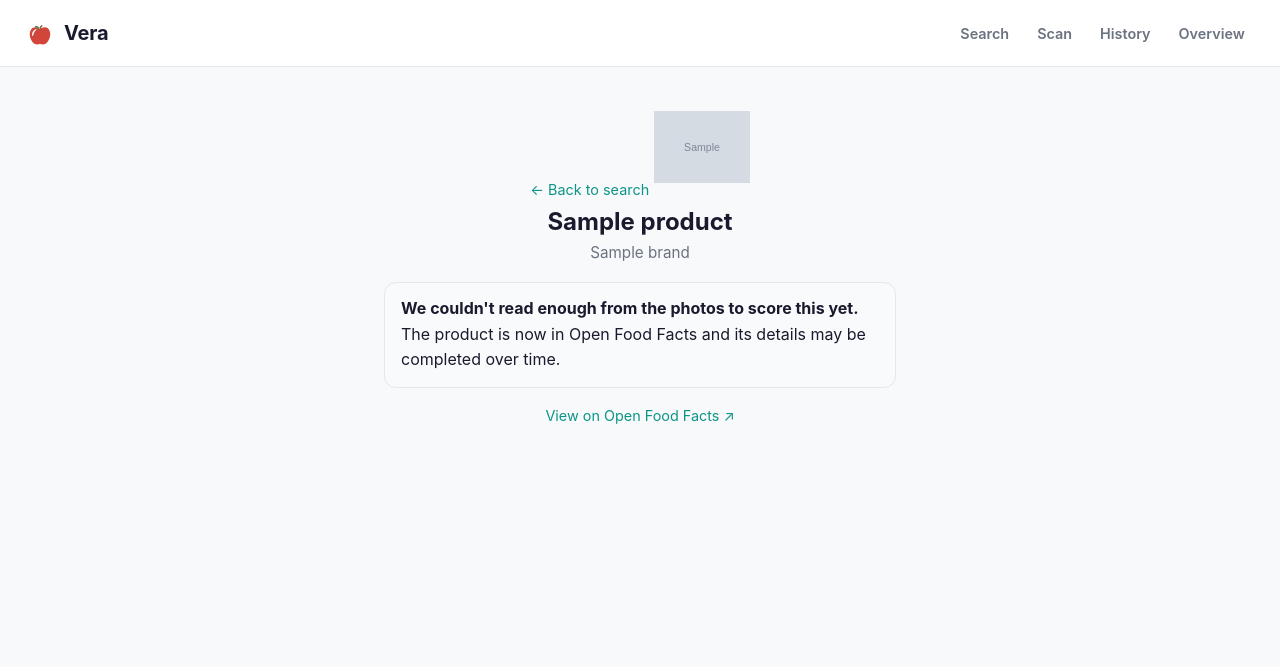
After one commit to Churmann/Vera, a FastAPI app: template templates/product_pending.html in a window 1280 px wide. The commit adds this page. Shown: the top 667 px of the page. Run offline with FastAPI, Linux system fonts and the light colour scheme; the template is opened without the code that fills it: most values are stand-ins (such as "Sample title", 1, 10 or a date in 2020); grey boxes marked "Sample" are stand-in pictures.

Commit message:
feat: honest pending/partial state on product page after photo upload

```diff
--- a/app/main.py
+++ b/app/main.py
@@ -55,6 +55,13 @@ async def _refetch_after_write(off_client, barcode, *, base_backoff, max_retries
             return None
         await asyncio.sleep(sleep)
     return None
+
+
+def _is_awaiting_extraction(product) -> bool:
+    """True when Robotoff hasn't extracted enough to produce a meaningful score:
+    no Nutri-Score AND no nutriments. (When True, nutriments is empty by
+    definition, so the partial view shows image + name only.)"""
+    return product.nutriscore_grade is None and not product.nutriments
 
 
 def create_app() -> FastAPI:
@@ -180,20 +187,40 @@ def create_app() -> FastAPI:
         )
 
     @app.get("/product/{off_id}", response_class=HTMLResponse)
-    async def product_score(request: Request, off_id: str):
+    async def product_score(request: Request, off_id: str, submitted: bool = False):
+        settings = request.app.state.settings
         try:
             product = await request.app.state.off_client.fetch_product(off_id)
         except OFFError as e:
             if e.kind == "not_found":
+                if submitted:
+                    # Photos just uploaded; OFF may not have materialised the
+                    # product record yet. Show a pending shell, not the capture
+                    # page (which would loop the user back to re-uploading).
+                    return templates.TemplateResponse(request, "product_pending.html", {
+                        "barcode": off_id, "product": None, "state": "pending", "submitted": True,
+                        "off_url": f"https://{settings.off_product_host}/product/{off_id}/",
+                    })
                 return templates.TemplateResponse(request, "add.html", {
                     "barcode": off_id,
-                    "notice": "We don't have this product yet — add the details below "
-                              "and we'll score it right away.",
+                    "notice": "We don't have this product yet — add its photos below "
+                              "and we'll score it once they're read.",
                 })
             return templates.TemplateResponse(
                 request, "error.html",
                 {"message": "Couldn't reach Open Food Facts — please try again."},
             )
+
+        if _is_awaiting_extraction(product):
+            fresh = (
+                product.created_t is not None
+                and (time.time() - product.created_t) < settings.off_pending_window_seconds
+            )
+            return templates.TemplateResponse(request, "product_pending.html", {
+                "barcode": off_id, "product": product,
+                "state": "pending" if fresh else "final", "submitted": submitted,
+                "off_url": product.raw_off_url,
+            })
 
         result = request.app.state.scoring_engine.score(product)
         overall_score = weighted_overall(result)
--- a/static/css/style.css
+++ b/static/css/style.css
@@ -590,3 +590,11 @@ a { color: inherit; }
 .photo-field input[type="file"] { font: inherit; font-weight: 400; }
 .add-form button { margin-top: 0.5rem; padding: 0.7rem 1rem; background: var(--color-accent); color: #fff; border: none; border-radius: 8px; font: inherit; font-weight: 600; cursor: pointer; }
 .add-form button:hover { opacity: .88; }
+
+/* Pending / partial product state */
+.product-pending { max-width: 32rem; margin: 0 auto; text-align: center; }
+.pending-banner { background: var(--color-moderate-bg); border: 1px solid var(--color-moderate); color: var(--color-text); border-radius: var(--radius); padding: 0.85rem 1rem; margin: 1rem 0; text-align: left; }
+.pending-banner--final { background: var(--color-unknown-bg); border-color: var(--color-border); }
+.pending-actions { display: flex; gap: 0.75rem; justify-content: center; flex-wrap: wrap; }
+.check-again { display: inline-block; padding: 0.6rem 1rem; background: var(--color-accent); color: #fff; text-decoration: none; border-radius: 8px; font-weight: 600; }
+.check-again:hover { opacity: .88; }
--- /dev/null
+++ b/templates/product_pending.html
@@ -0,0 +1,29 @@
+{% extends "base.html" %}
+{% block title %}{% if product %}{{ product.name }}{% else %}Reading your photos{% endif %} — Vera{% endblock %}
+{% block content %}
+<section class="product-pending">
+  <a href="/" class="back-link">← Back to search</a>
+  {% if product and product.image_url %}
+  <img src="{{ product.image_url }}" alt="{{ product.name }}" class="product-hero-img">
+  {% endif %}
+  <h1>{% if product %}{{ product.name }}{% else %}Thanks — photos received{% endif %}</h1>
+  {% if product and product.brand %}<p class="brand">{{ product.brand }}</p>{% endif %}
+
+  {% if state == "pending" %}
+  <div class="pending-banner">
+    <p><strong>We're still reading the label.</strong> Your photos are with Open Food Facts and the score will fill in shortly — this can take a few minutes.</p>
+  </div>
+  <div class="pending-actions">
+    <a class="check-again" href="/product/{{ barcode }}?submitted=1">Check again</a>
+    <a class="off-link" href="{{ off_url }}" target="_blank" rel="noopener">View on Open Food Facts ↗</a>
+  </div>
+  {% else %}
+  <div class="pending-banner pending-banner--final">
+    <p><strong>We couldn't read enough from the photos to score this yet.</strong> The product is now in Open Food Facts and its details may be completed over time.</p>
+  </div>
+  <div class="pending-actions">
+    <a class="off-link" href="{{ off_url }}" target="_blank" rel="noopener">View on Open Food Facts ↗</a>
+  </div>
+  {% endif %}
+</section>
+{% endblock %}
```
Also changed, not shown: tests/test_routes.py (+50 -0 lines).
